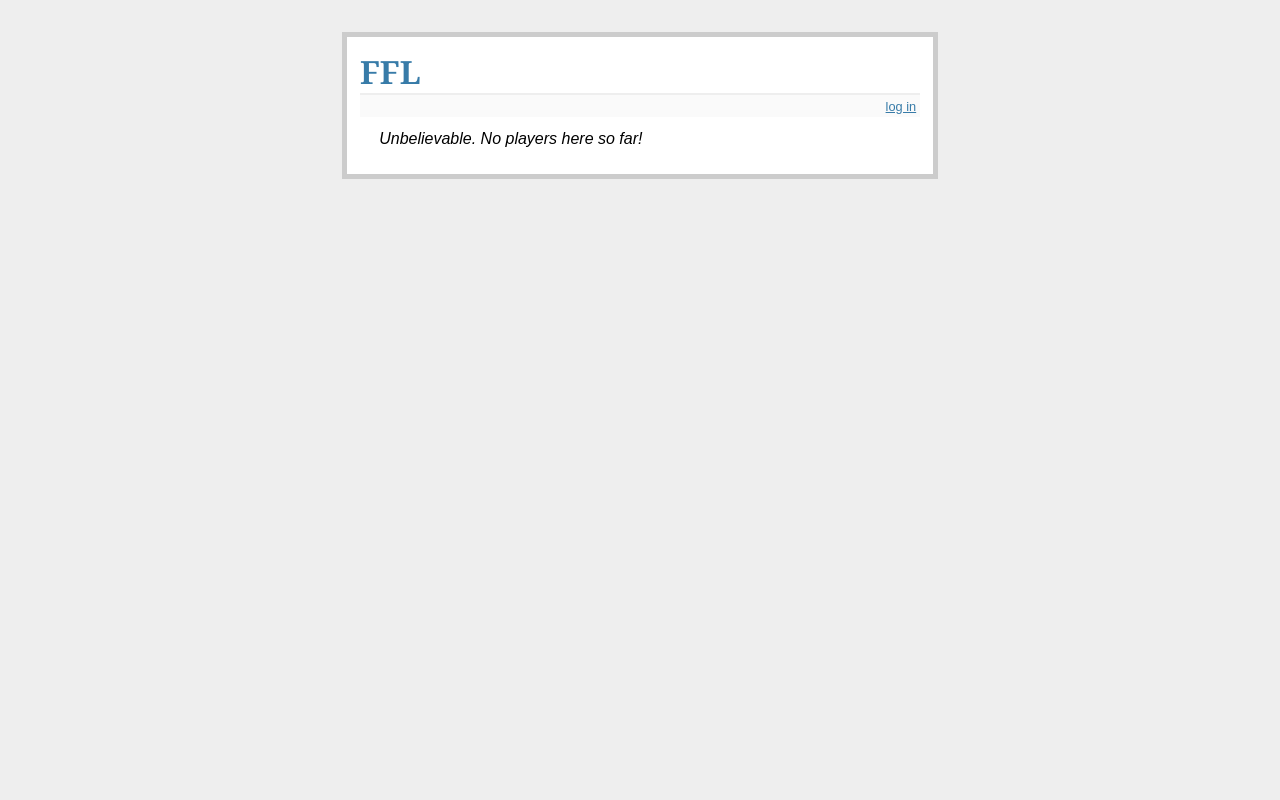
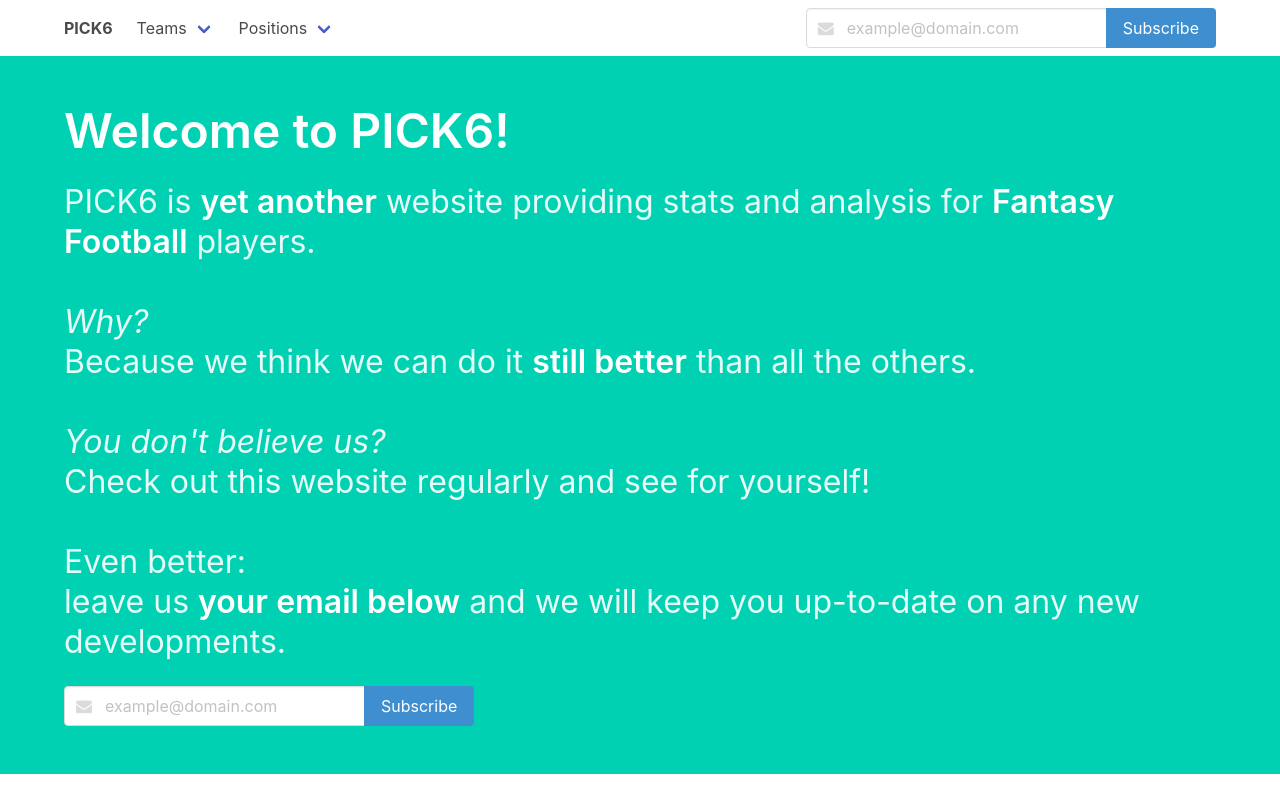
Before and after one commit to ykeuter/ffl, a Flask app: page / in a window 1280 px wide. Run offline with Flask 2, Linux system fonts and the light colour scheme; data that the repository does not hold is empty; some libraries are stand-ins or nearby versions.

Commit message:
pimping the site

```diff
--- a/ffl/models.py
+++ b/ffl/models.py
@@ -53,7 +53,7 @@ class Position(db.Model):
     id = db.Column(db.Integer, primary_key=True)
     espn_code = db.Column(db.String(8))
     name = db.Column(db.String(32))
+    order = db.Column(db.Integer)
 
-    def __init__(self, code, name):
-        self.name = name
-        self.espn_code = code
+class UserEmail(db.Model):
+    email = db.Column(db.String(128), primary_key=True)
--- a/ffl/static/style.css
+++ /dev/null
@@ -1,16 +0,0 @@
-body            { font-family: sans-serif; background: #eee; }
-a, h1, h2       { color: #377ba8; }
-h1, h2          { font-family: 'Georgia', serif; margin: 0; }
-h1              { border-bottom: 2px solid #eee; }
-h2              { font-size: 1.2em; }
-
-.page           { margin: 2em auto; width: 35em; border: 5px solid #ccc;
-                  padding: 0.8em; background: white; }
-.players        { list-style: none; margin: 0; padding: 0; }
-.players li     { margin: 0.8em 1.2em; }
-.players li h2  { margin-left: -1em; }
-.metanav        { text-align: right; font-size: 0.8em; padding: 0.3em;
-                  margin-bottom: 1em; background: #fafafa; }
-.flash          { background: #cee5F5; padding: 0.5em;
-                  border: 1px solid #aacbe2; }
-.error          { background: #f0d6d6; padding: 0.5em; }
--- /dev/null
+++ b/ffl/templates/index.html
@@ -0,0 +1,41 @@
+{% extends "layout.html" %}
+{% block main %}
+<section class="hero is-primary">
+  <div class="hero-body"><div class="container">
+    <h1 class="title is-1 is-spaced">
+      Welcome to PICK6!
+    </h1>
+    <p class="subtitle is-3">
+      PICK6 is <strong>yet another</strong> website providing stats and analysis for
+      <strong>Fantasy Football</strong> players.
+      <br><br>
+      <em>Why?</em>
+      <br>
+      Because we think we can do it <strong>still better</strong> than
+      all the others.
+      <br><br>
+      <em>You don't believe us?</em>
+      <br>
+      Check out this website regularly and see for yourself!
+      <br><br>
+      Even better:
+      <br>
+      leave us <strong>your email below</strong> and we will keep you
+      up-to-date on any new developments.
+    </p>
+    <form action="{{ url_for('addEmail') }}" method="POST">
+      <div class="field has-addons">
+        <div class="control has-icons-left">
+          <input class="input" type="email" name="email" placeholder="example@domain.com">
+          <span class="icon is-small is-left">
+            <i class="fa fa-envelope"></i>
+          </span>
+        </div>
+        <div class="control">
+          <button class="button is-info">Subscribe</button>
+        </div>
+      </div>
+    </form>
+  </div></div>
+</section>
+{% endblock %}
--- a/ffl/templates/layout.html
+++ b/ffl/templates/layout.html
@@ -1,17 +1,88 @@
-<!doctype html>
-<title>Pick-6</title>
-<link rel=stylesheet type=text/css href="{{ url_for('static', filename='style.css') }}">
-<div class=page>
-  <h1>FFL</h1>
-  <div class=metanav>
-  {% if not session.logged_in %}
-    <a href="{{ url_for('login') }}">log in</a>
-  {% else %}
-    <a href="{{ url_for('logout') }}">log out</a>
-  {% endif %}
-  </div>
-  {% for message in get_flashed_messages() %}
-    <div class=flash>{{ message }}</div>
-  {% endfor %}
-  {% block body %}{% endblock %}
-</div>
+<!DOCTYPE html>
+<html>
+  <head>
+    <meta charset="utf-8">
+    <meta name="viewport" content="width=device-width, initial-scale=1">
+    <title>PICK6</title>
+    <link rel="stylesheet" href=
+      "https://maxcdn.bootstrapcdn.com/font-awesome/4.7.0/css/font-awesome.min.css">
+    <link rel="stylesheet" href=
+      "https://cdnjs.cloudflare.com/ajax/libs/bulma/0.5.0/css/bulma.min.css">
+  </head>
+  <body>
+    <div class="container">
+    <nav class="navbar">
+      <div class="navbar-brand">
+      <a class="navbar-item" href="{{ url_for('index') }}">
+      <strong>PICK6</strong>
+      </a>
+      <div class="navbar-burger"
+        onclick="this.classList.toggle('is-active');
+          document.getElementById('navmenu').classList.toggle('is-active')">
+      <span></span>
+      <span></span>
+      <span></span>
+      </div>
+      </div>
+      <div class="navbar-menu" id="navmenu">
+        <div class="navbar-start">
+          <div class="navbar-item has-dropdown is-hoverable">
+            <a class="navbar-link">Teams</a>
+            <div class="navbar-dropdown">
+              {% for t in teams %}
+              <a class="navbar-item"
+                href="{{ url_for('showPlayersByTeam',
+                  team_code=t.espn_code) }}">
+                {{ t.name }}
+              </a>
+              {% endfor %}
+            </div>
+          </div>
+          <div class="navbar-item has-dropdown is-hoverable">
+            <a class="navbar-link">Positions</a>
+            <div class="navbar-dropdown">
+              {% for p in positions %}
+              <a class="navbar-item"
+                href="{{ url_for('showPlayersByPosition',
+                  pos_code=p.espn_code) }}">
+                {{ p.name }}
+              </a>
+              {% endfor %}
+            </div>
+          </div>
+        </div>
+        <div class="navbar-end">
+          <div class="navbar-item">
+            <form action="{{ url_for('addEmail') }}" method="POST">
+              <div class="field has-addons">
+                <div class="control has-icons-left">
+                  <input class="input" type="email" name="email"
+                    placeholder="example@domain.com">
+                  <span class="icon is-small is-left">
+                    <i class="fa fa-envelope"></i>
+                  </span>
+                </div>
+                <div class="control">
+                  <button class="button is-info">Subscribe</button>
+                </div>
+              </div>
+            </form>
+          </div>
+        </div>
+      </div>
+    </nav>
+    </div>
+    {% with messages = get_flashed_messages() %}
+    {% if messages %}
+    <section class="hero is-primary"><div class="hero-body"><div class="container">
+      {% for message in messages %}
+        <div class="notification is-info">{{ message }}</div>
+      {% endfor %}
+    </div></div></section>
+    {% endif %}
+    {% endwith %}
+
+    {% block main %}{% endblock %}
+
+  </body>
+</html>
--- a/ffl/templates/show_players.html
+++ b/ffl/templates/show_players.html
@@ -1,10 +1,40 @@
 {% extends "layout.html" %}
-{% block body %}
-  <ul class=players>
-  {% for p in players %}
-  <li><h2>{{ p.name }}</h2>{{ p.team.name }} {{p.projected_points}}
-  {% else %}
-    <li><em>Unbelievable. No players here so far!</em>
-  {% endfor %}
-  </ul>
+{% block main %}
+<section class="hero is-primary"><div class="hero-head"><div class="container">
+  <div class="breadcrumb is-medium">
+    <ul>
+      <li><a href="{{ url_for('index') }}">PICK6</a></li>
+      {% for i in breadcrumbs %}
+        <li class="is-active"><a>{{ i }}</a></li>
+      {% endfor %}
+    </ul>
+  </div>
+</div></div></section>
+
+<section class="section">
+  <div class="container"><div class="columns is-multiline">
+    {% for category, href, ps in players %}
+      <div class="column is-3"><div class="card">
+        <header class="card-header">
+          <p class="card-header-title">
+            <a href="{{ href }}">{{ category }}</a>
+          </p>
+        </header>
+        <div class="card-content">
+          <table class="table is-fullwidth">
+            <tr><th>Name</th><th>Pts</th></tr>
+            {% for p in ps %}
+              <tr>
+                <td>{{ p.name }}</td>
+                <td class="has-text-right">{{ p.projected_points }}</td>
+              </tr>
+            {% else %}
+              <tr><th colspan=2 class="has-text-centered">No players loaded.</th></tr>
+            {% endfor %}
+          </table>
+        </div>
+      </div></div>
+    {% endfor %}
+  </div></div>
+</section>
 {% endblock %}
--- a/ffl/views.py
+++ b/ffl/views.py
@@ -1,15 +1,52 @@
 from ffl import app, db, models
 from flask import render_template, session, flash, redirect, url_for, request
 
+@app.route('/team/<team_code>')
+def showPlayersByTeam(team_code):
+    teams = models.NflTeam.query.order_by(models.NflTeam.name).all()
+    positions = models.Position.query.order_by(models.Position.order).all()
+
+    team = next(t for t in teams if t.espn_code == team_code)
+
+    players = models.NflPlayer.query.\
+            filter(models.NflPlayer.team == team).\
+            order_by(models.NflPlayer.projected_points.desc())
+    players = map(lambda pos: (pos.name, url_for('showPlayersByPosition',
+        pos_code=pos.espn_code), [p for p in players if pos in
+        p.positions]), positions)
+
+    return render_template('show_players.html', players=players,
+            teams=teams, positions=positions,
+            breadcrumbs=['Teams', team.name])
+
+@app.route('/position/<pos_code>')
+def showPlayersByPosition(pos_code):
+    teams = models.NflTeam.query.order_by(models.NflTeam.name).all()
+    positions = models.Position.query.order_by(models.Position.order).all()
+
+    position = next(p for p in positions if p.espn_code == pos_code)
+
+    players = models.NflPlayer.query.\
+            filter(models.NflPlayer.positions.contains(position)).\
+            order_by(models.NflPlayer.projected_points.desc())
+    players = map(lambda t: (t.name, url_for('showPlayersByTeam',
+        team_code=t.espn_code), [p for p in players if p.team is t]), teams)
+
+    return render_template('show_players.html', players=players,
+            teams=teams, positions=positions,
+            breadcrumbs=['Positions', position.name])
+
 @app.route('/')
-def show_players():
-    players = models.NflPlayer.query.all()
-    return render_template('show_players.html', players=players)
+def index():
+    teams = models.NflTeam.query.order_by(models.NflTeam.name).all()
+    positions = models.Position.query.order_by(models.Position.order).all()
+    return render_template('index.html', teams=teams, positions=positions)
 
-@app.route('/login', methods=['GET', 'POST'])
-def login():
-    return redirect(url_for('show_players'))
-
-@app.route('/logout')
-def logout():
-    return redirect(url_for('show_players'))
+@app.route('/email', methods=["POST"])
+def addEmail():
+    e = models.UserEmail(email=request.form['email'])
+    db.session.add(e)
+    db.session.commit()
+    flash('Your email address ' + request.form['email'] +
+      ' was successfully added to our mailing list.')
+    return redirect(url_for('index'))
--- a/manage.py
+++ b/manage.py
@@ -47,7 +47,8 @@ def load_data():
     with open(app.config['POSITIONS_FILE']) as f:
         r = csv.reader(f)
         r.next()
-        positions = [models.Position(row[0], row[1]) for row in r]
+        positions = [models.Position(espn_code=row[0],
+            name=row[1], order=row[2]) for row in r]
         for p in positions:
             db.session.add(p)
     db.session.commit()
```
Also changed, not shown: data/positions.csv (+11 -11 lines), migrations/versions/c9b90d46957e_.py (renamed from migrations/versions/fb10c67d69df_.py, +9 -3 lines).
